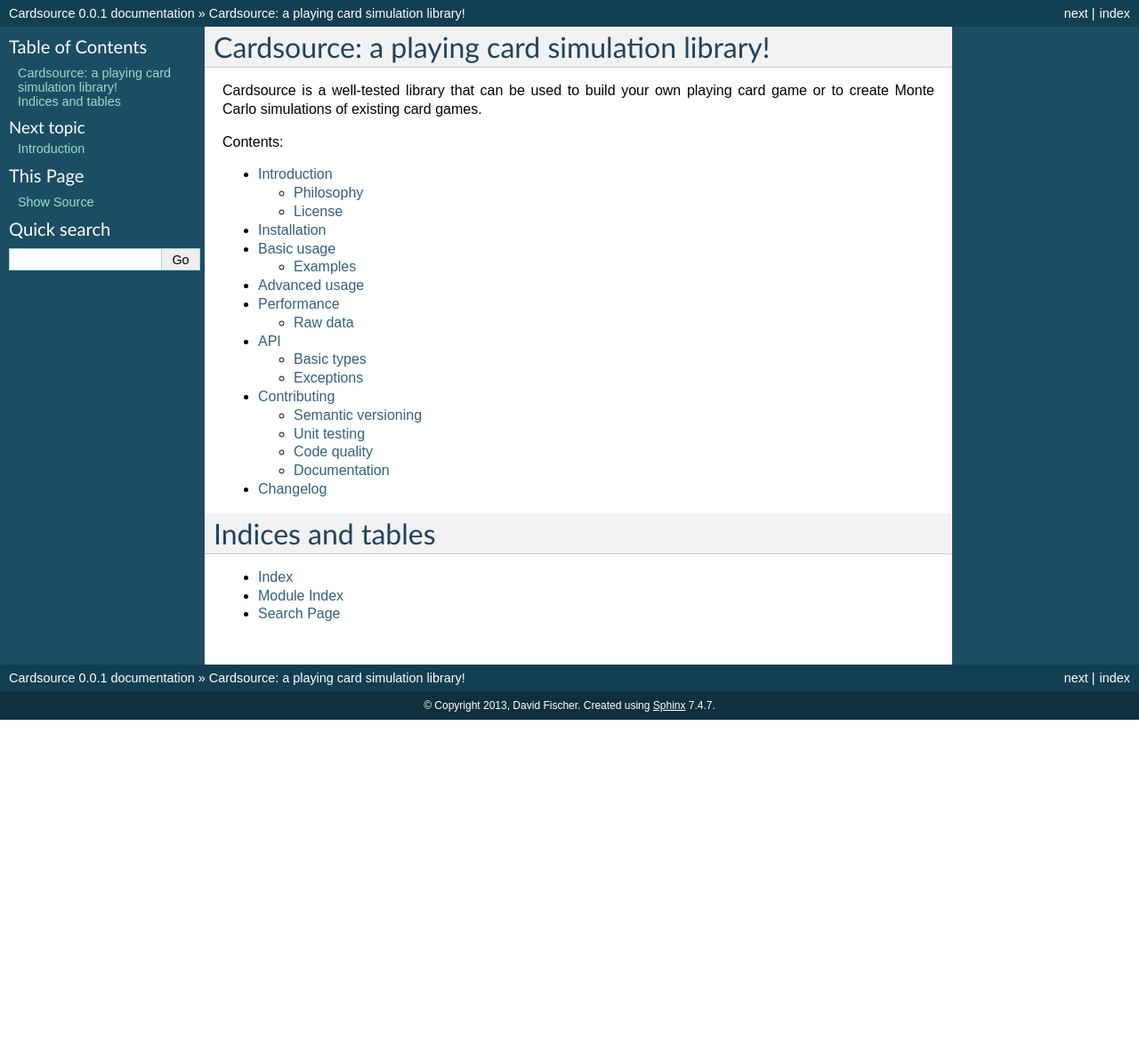
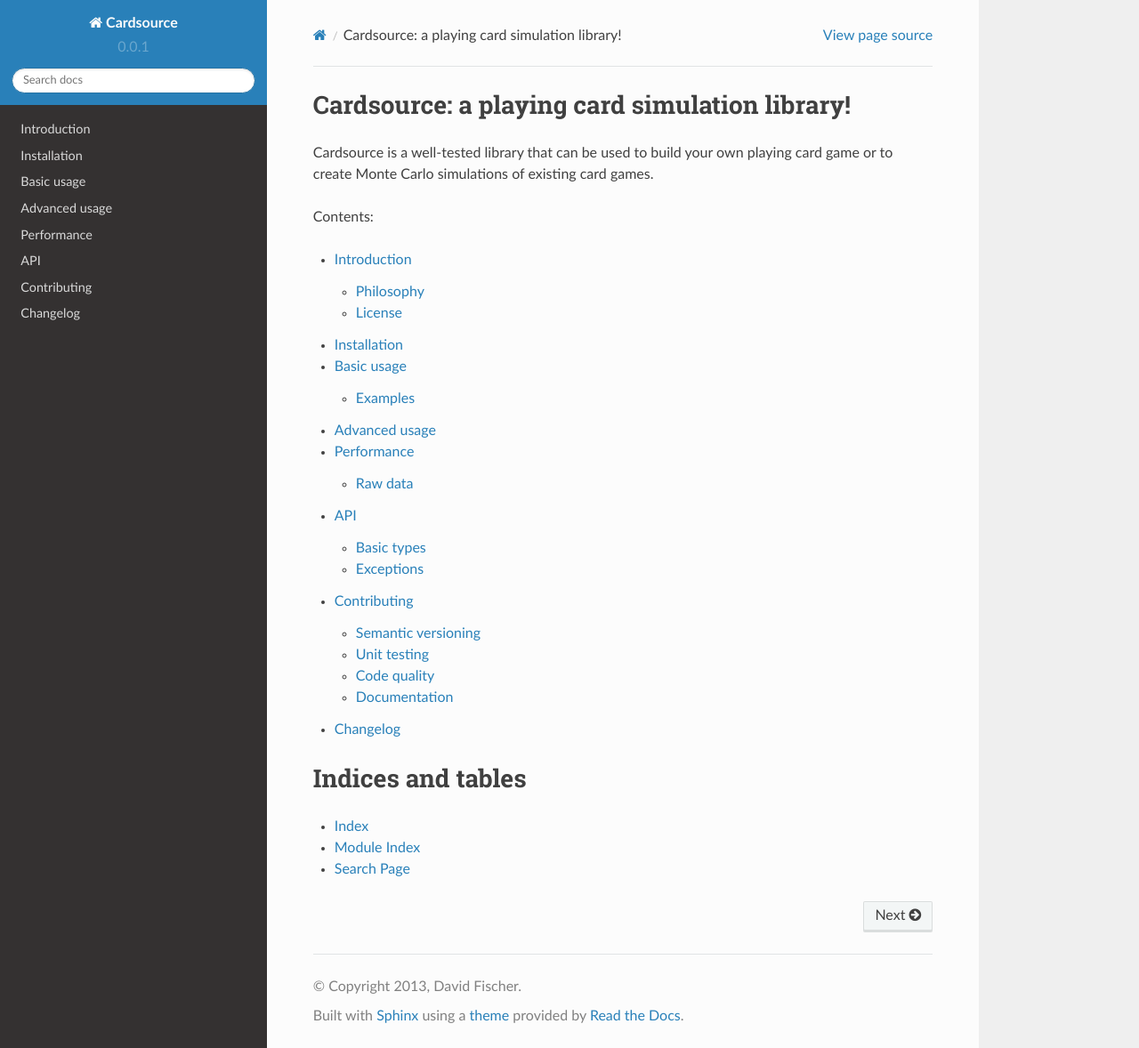
Before and after one commit to davidfischer/cardsource, a Sphinx documentation site: the page built from docs/index.rst, in a window 1280 px wide and 1178 px high. Shown: the whole window at 89% size. Built offline with Sphinx 7.4.7 and the Read the Docs theme 2.0.0, drawn with Linux system fonts in a browser that asks for light colours.

Commit message:
Running a quick test

```diff
--- /dev/null
+++ b/docs/_static/js/disable-search.js
@@ -0,0 +1 @@
+READTHEDOCS_DISABLE_SEARCH = true;
--- a/docs/conf.py
+++ b/docs/conf.py
@@ -93,7 +93,7 @@
 
 # The theme to use for HTML and HTML Help pages.  Major themes that come with
 # Sphinx are currently 'default' and 'sphinxdoc'.
-html_theme = 'default'
+html_theme = 'sphinx_rtd_theme'
 
 # Theme options are theme-specific and customize the look and feel of a theme
 # further.  For a list of options available for each theme, see the
@@ -194,3 +194,6 @@
 
 # If false, no module index is generated.
 #latex_use_modindex = True
+
+def setup(app):
+    app.add_javascript('js/disable-search.js')
```
